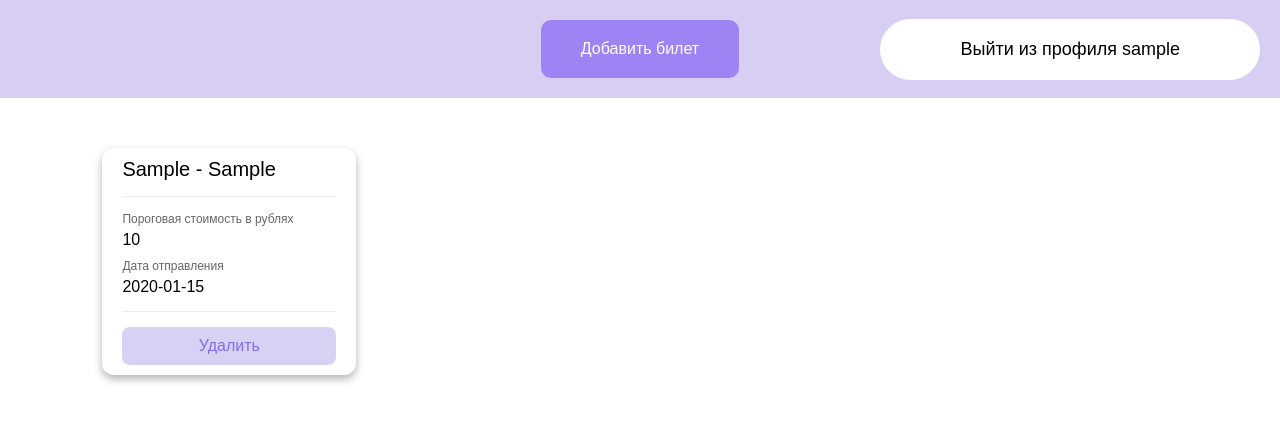
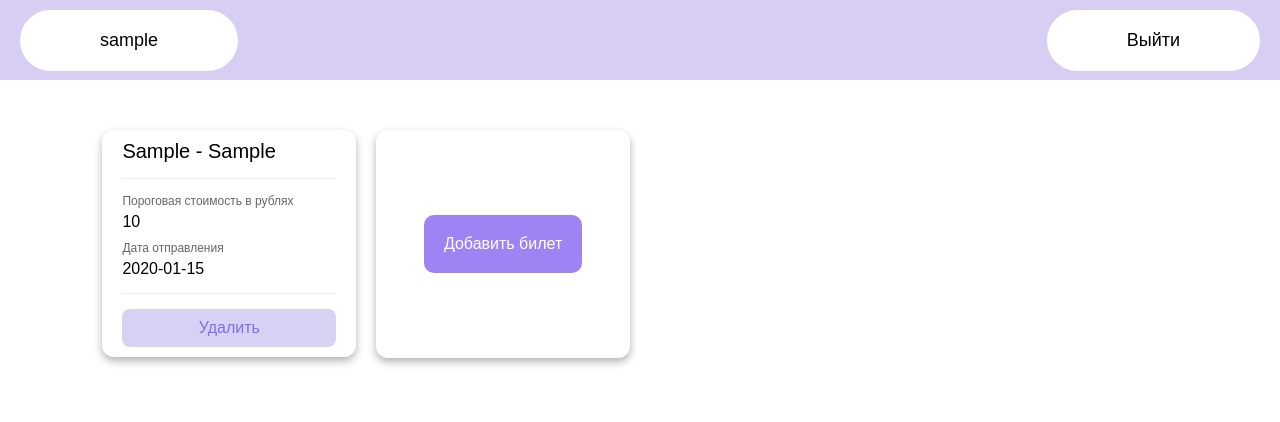
Before and after one commit to Kyronison/aviasalesforbitches, a Flask app: page / in a window 1280 px wide. Shown: the top 422 px of the page. Run offline with Flask 3, Linux system fonts and the light colour scheme; the visitor is signed in with stand-in values (Sample User, id 1); tables that the repository leaves empty hold one stand-in row (values such as "Sample post").

Commit message:
Solve frontend problems with add ticket button

```diff
--- a/app/website/static/style.css
+++ b/app/website/static/style.css
@@ -190,8 +190,22 @@ header {
     display: flex;
     justify-content: center;
     align-items: center;
-    position: relative;
     width: 100%;
+    padding-top: 20px;
+    padding-bottom: 20px;
+}
+
+.exit {
+    position: absolute;
+    left: 20px;
+    background-color: white;
+    color: black;
+    padding: 20px 80px;
+    font-size: 18px;
+    border-radius: 40px;
+    text-decoration: none;
+    display: inline-block;
+    text-align: center;
 }
 
 .username {
@@ -210,18 +224,35 @@ header {
 .center-button {
     background-color: #9e83f5;
     color: white;
-    padding: 20px 40px;
+    padding: 20px 20px;
     font-size: 16px;
     border: none;
     border-radius: 10px;
     text-decoration: none;
-    display: inline-block;
     text-align: center;
     transition: background-color 0.3s;
+    margin-top: 75px;
+    margin-bottom: 75px;
 }
 
 .center-button:hover {
     background-color: #805be2;
+}
+
+.bubble-button {
+    display: flex;
+    justify-content: center;
+    align-items: center;
+    background-color: white;
+    color: white;
+    padding: 10px 20px;
+    font-size: 16px;
+    border-radius: 12px;
+    width: calc(25% - 15px);
+    box-sizing: border-box;
+    transition: background-color 0.3s;
+    min-width: 50px;
+    box-shadow: 0px 4px 8px rgba(0, 0, 0, 0.3);
 }
 
 .bubble-container {
@@ -309,6 +340,13 @@ header {
 }
 
 @media (max-width: 768px) {
+    .header-content {
+        flex-direction: column;
+        text-align: center;
+    }
+    .center-button {
+        margin-top: 10px;
+    }
     .bubble {
         width: calc(50% - 15px);
     }
--- a/app/website/templates/main.html
+++ b/app/website/templates/main.html
@@ -14,9 +14,8 @@
 <body>
     <header>
         <div class="header-content">
-            <a class="username" href="{{ url_for('auth.logout') }}">Выйти из профиля {{ username }}</a>
-
-            <a href="{{ url_for('cards.add_card') }}" class="center-button">Добавить билет</a>
+            <div class="exit">{{ session['login'] }}</div>
+            <a class="username" href="{{ url_for('auth.logout') }}">Выйти</a>
         </div>
     </header>
     <div class="bubble-container">
@@ -35,6 +34,9 @@
                     </form>
                 </div>
         {% endfor %}
+        <div class="bubble-button">
+            <a href="{{ url_for('cards.add_card') }}" class="center-button">Добавить билет</a>
+        </div>
     </div>
 </div>
 
```
